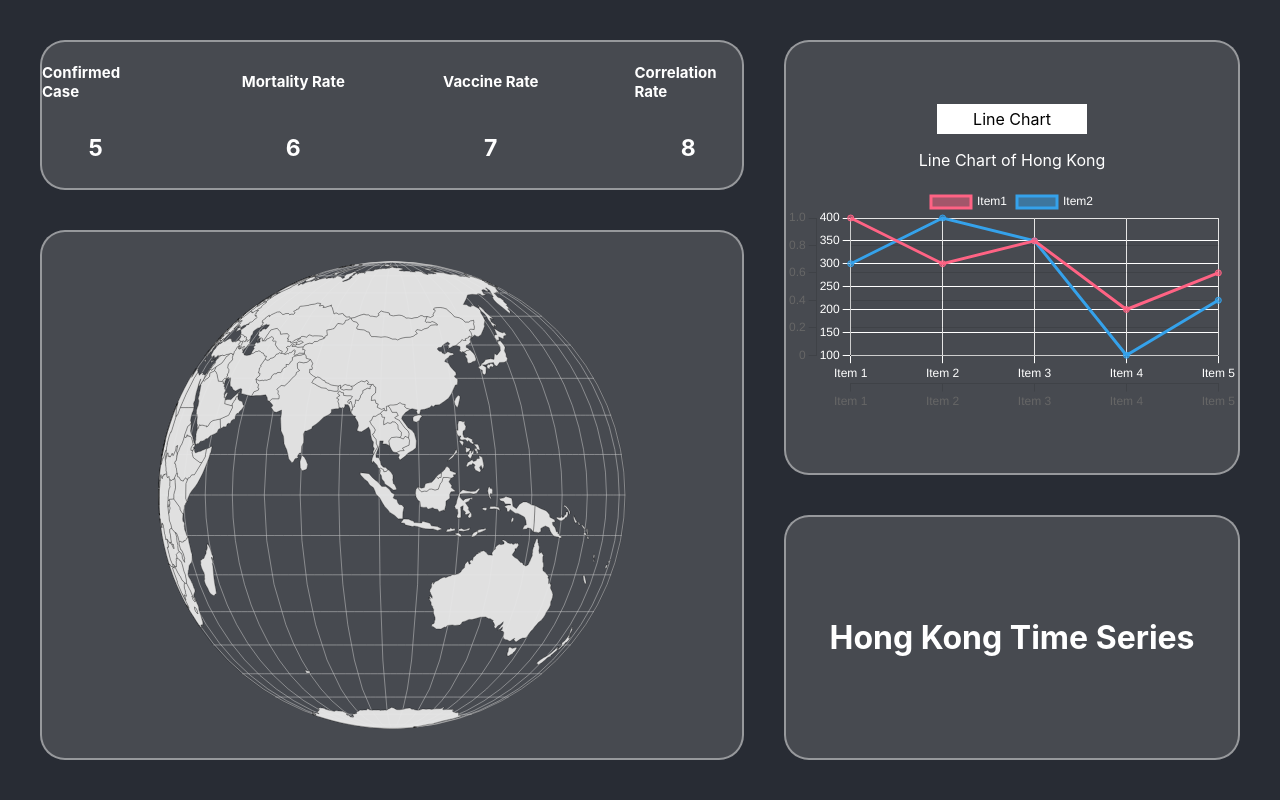
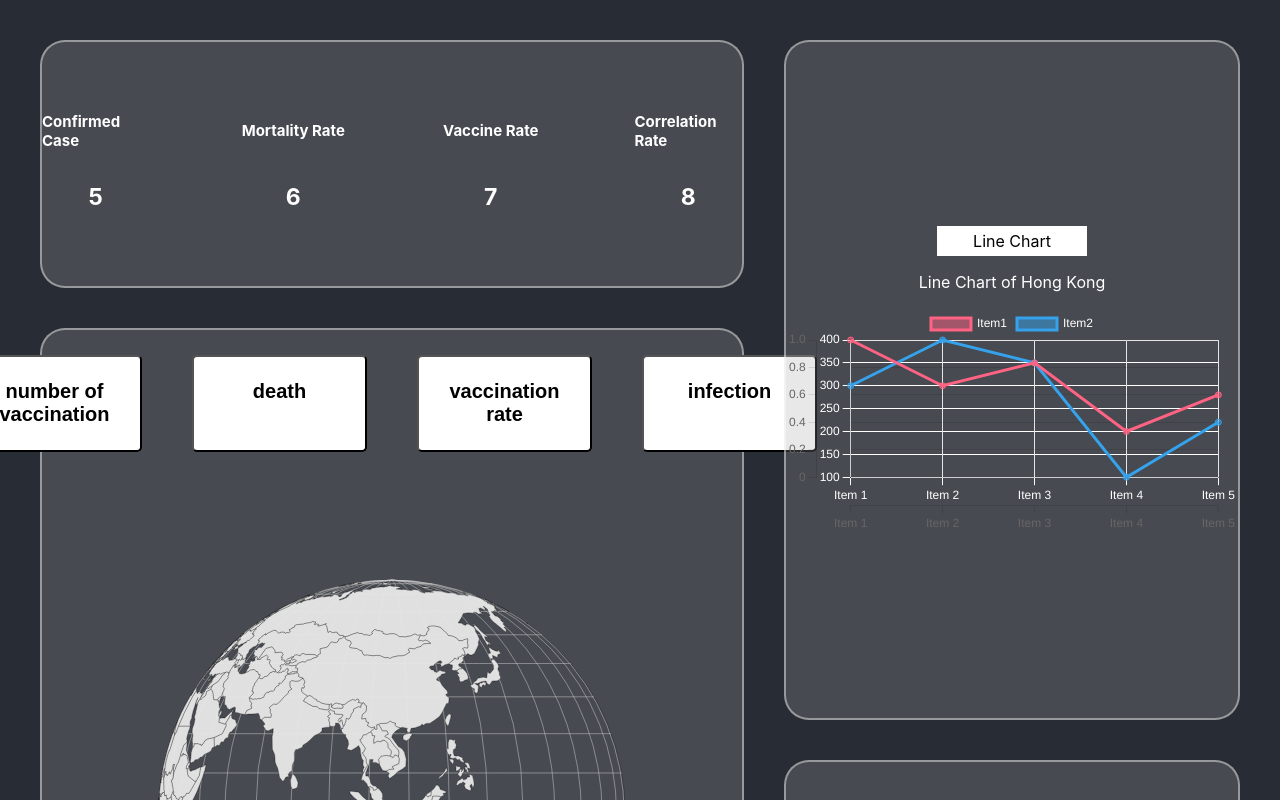
Before and after one commit to thomasfung0119/data_visualisation_frontend, a React (Create React App) app: page / in a window 1280 px wide. Shown: the top 800 px of the page. Built offline with nearby package versions, Linux system fonts and the light colour scheme.

Commit message:
Button and ButtonGroup sketch commit

```diff
--- a/src/components/bottomleft/bottomleft.js
+++ b/src/components/bottomleft/bottomleft.js
@@ -1,12 +1,14 @@
 import React from 'react';
 import { Globe } from '../globe';
 import './bottomleft.css';
-
+import Button from '../buttons/button';
+import ButtonGroup from '../buttons/buttongroup';
 function Bottomleft(props) {
   const { country, setCountry } = props;
 
   return (
     <div className="bottomleft">
+      <ButtonGroup buttons={[{text: "number of vaccination"},{text: "death"},{text: "vaccination rate"},{text: "infection"}]}/>
       <Globe sensitivity={75} onClick={(country) => setCountry(country)} />
     </div>
 
--- /dev/null
+++ b/src/components/buttons/button.css
@@ -0,0 +1,18 @@
+.button {
+    font-size: x-small;
+    background-color: white;
+    color: black;
+    padding: 10px 60px 10px 60px;
+    border-radius: 5px;
+    margin: 25px;
+    cursor: pointer;
+    width: 50%;
+    display: flex;
+    flex-direction: row;
+    align-items: left;
+    justify-content: center;
+}
+
+.button h1{
+    color: black;
+}
--- /dev/null
+++ b/src/components/buttons/button.js
@@ -0,0 +1,17 @@
+import React from 'react';
+import './button.css';
+
+function Button(props) {
+    const [toggle, setToggle] = React.useState(false);
+  return (
+    <button className="button"
+    onClick={()=>setToggle(!toggle)}
+    style={{opacity: toggle ? 0.6 : 1}}
+    >
+        <h1>{props.text}</h1>
+    </button>
+  )
+}
+
+
+export default Button;
--- /dev/null
+++ b/src/components/buttons/buttongroup.css
@@ -0,0 +1,9 @@
+.ButtonGroup {
+    cursor: pointer;
+    display: flex;
+    flex-direction: row;
+    align-items: left;
+    justify-content: center;
+    width:50%;
+
+}
--- /dev/null
+++ b/src/components/buttons/buttongroup.js
@@ -0,0 +1,17 @@
+import React from 'react';
+import Button from './button';
+import './buttongroup.css';
+
+function ButtonGroup(props){
+    return (
+        <div className="ButtonGroup">
+            {props.buttons.map((button, index) => (
+                <Button
+                    key={index}
+                    text={button.text}
+                />
+            ))}
+        </div>
+    )
+}
+export default ButtonGroup;
```
